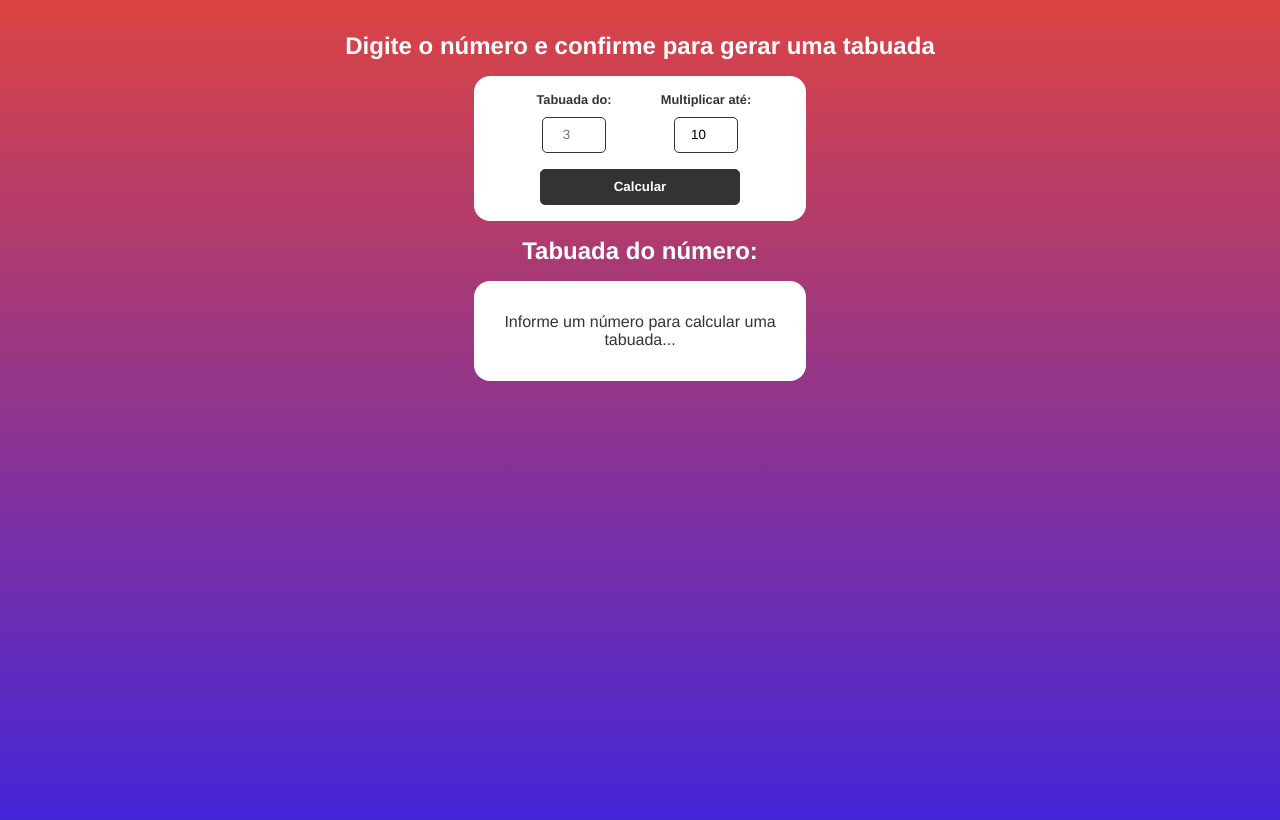
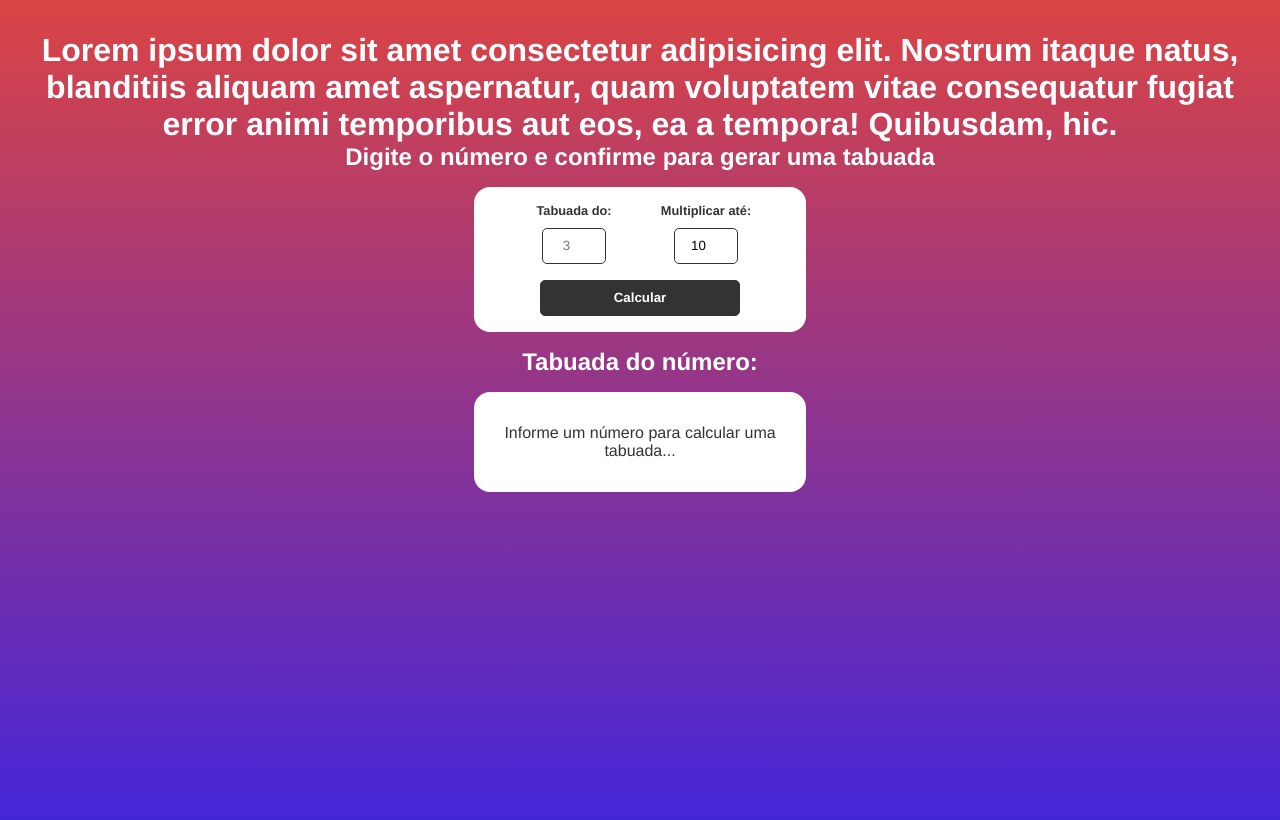
Before and after one commit to D4vidson/tabuada, a plain HTML site: page index.html in a window 1280 px wide. Drawn offline with Linux system fonts and the light colour scheme.

Commit message:
feat: h1

```diff
--- a/index.html
+++ b/index.html
@@ -9,6 +9,7 @@
     <script src="js/scripts.js" defer></script>
   </head>
   <body>
+    <h1>Lorem ipsum dolor sit amet consectetur adipisicing elit. Nostrum itaque natus, blanditiis aliquam amet aspernatur, quam voluptatem vitae consequatur fugiat error animi temporibus aut eos, ea a tempora! Quibusdam, hic.</h1>
     <h2>Digite o número e confirme para gerar uma tabuada</h2>
     <form id="multiplication-form">
       <div class="form-control">
```
